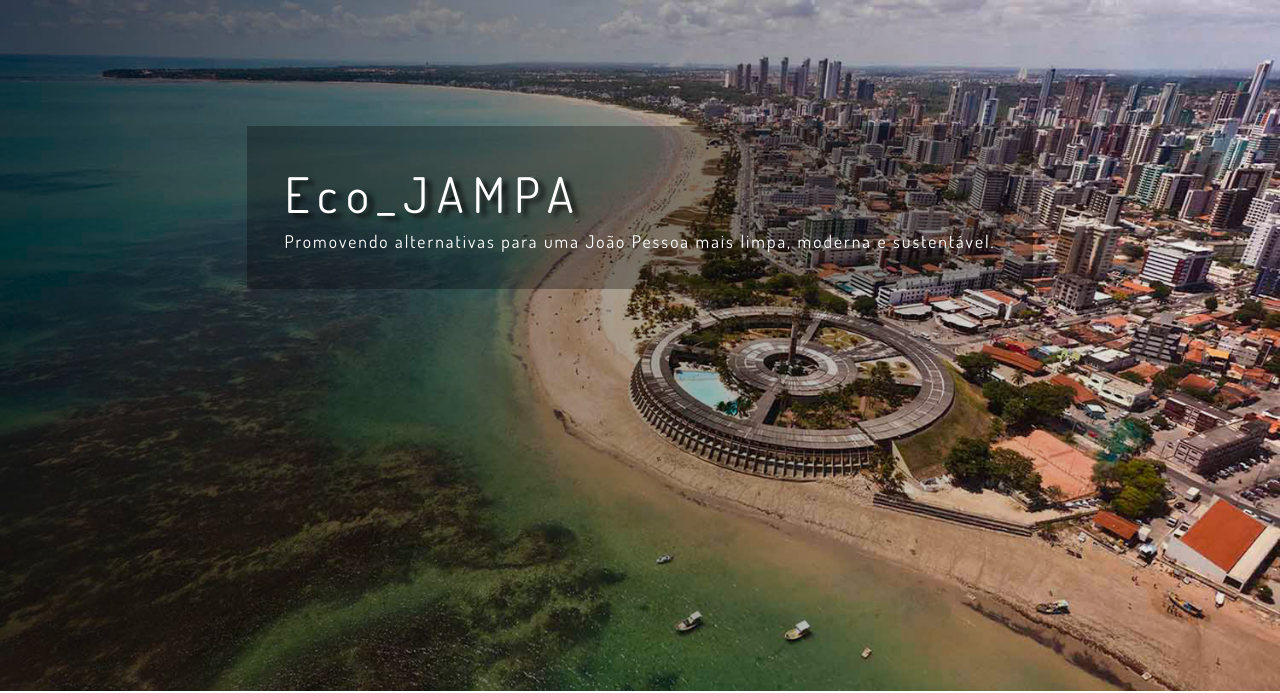
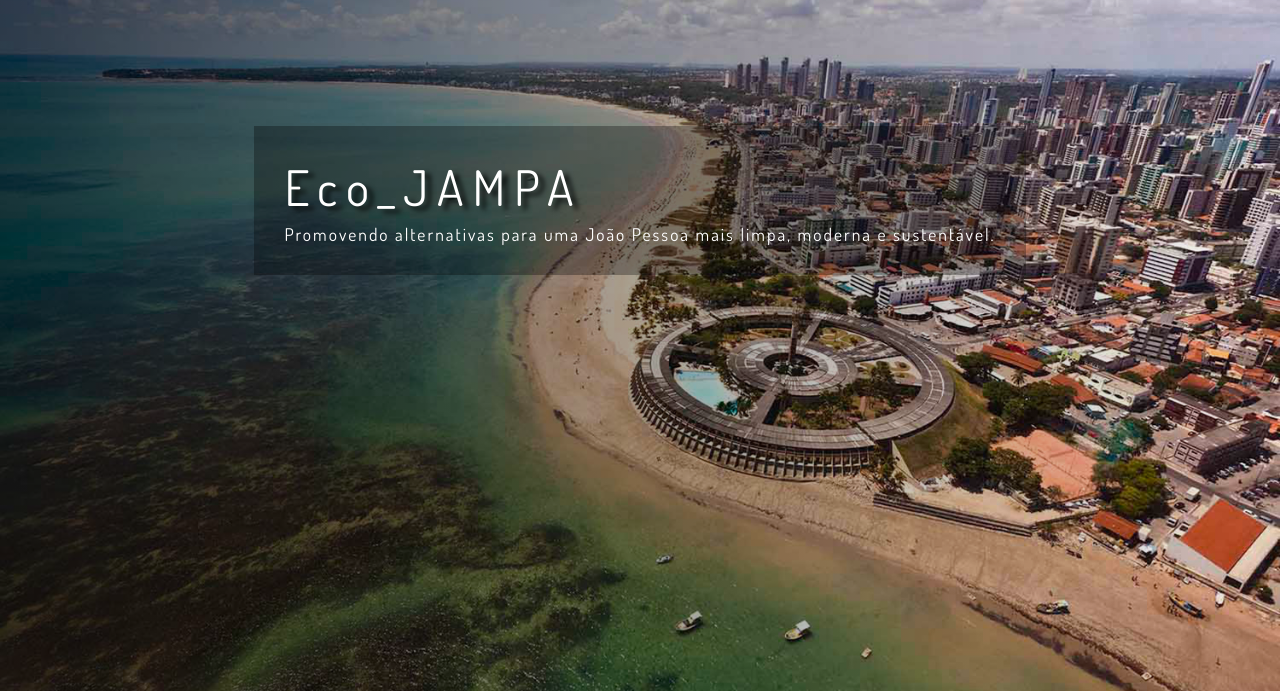
Before and after one commit to borserog/ecojampa, a plain HTML site: page index.html in a window 1280 px wide. Shown: the part 109-802 px from the top of the page. Drawn offline with nearby package versions, Linux system fonts and the light colour scheme.

Commit message:
Update test.css
Setting 30px to the main container to prevent horizontal page overflow.

```diff
--- a/test.css
+++ b/test.css
@@ -177,7 +177,7 @@ header #maintext {
 
 header #maintext .maincontainer {
     background-color: rgba(0,0,0,0.3);
-    padding: 37px;
+    padding: 30px;
     margin-top: 7em;
 }
 
```
